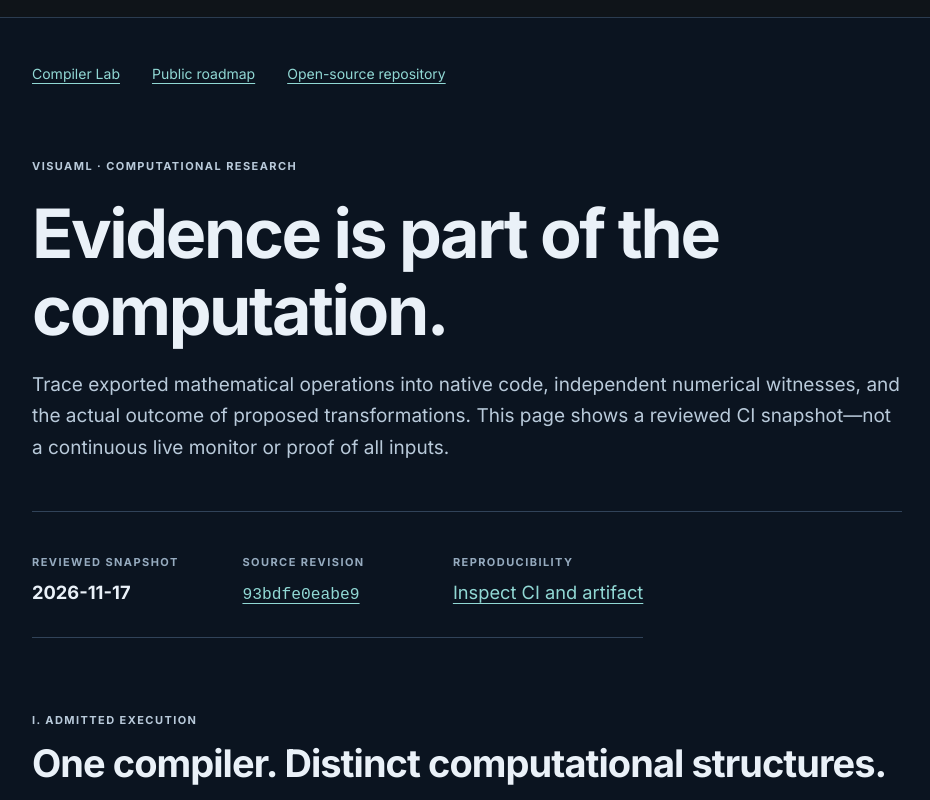
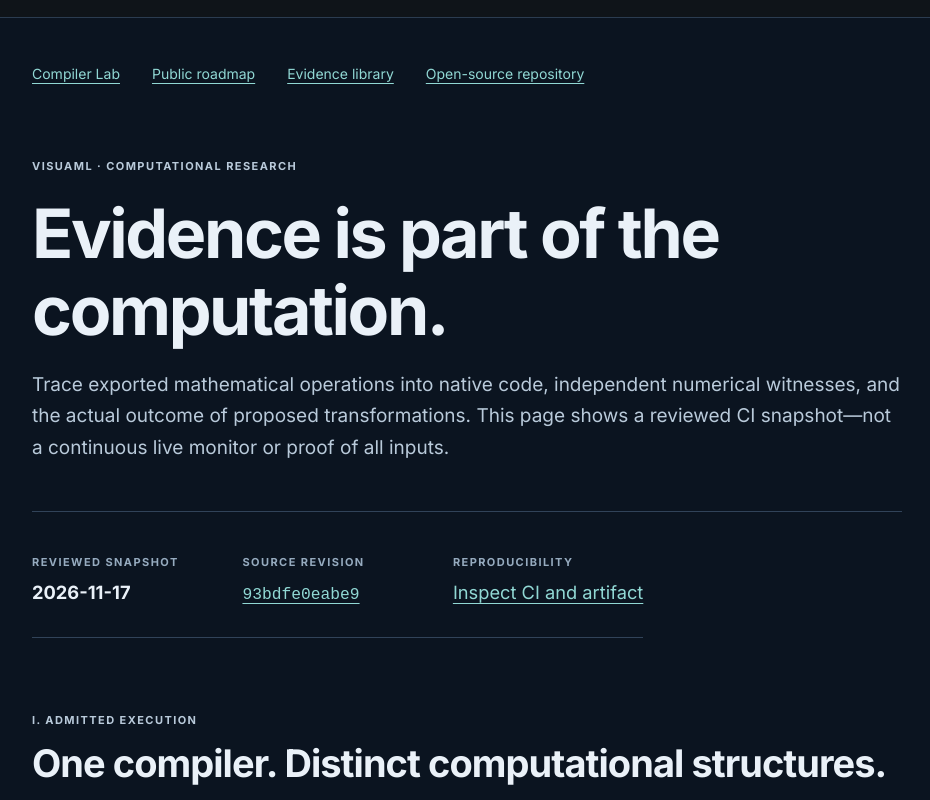
Before and after one commit to Caerii/VisuaML, a React (Vite) app in the folder visuaml-client/: page /research in a window 1280 px wide. Shown: the whole page, without its empty margins (18-948 px from the left). Built offline with nearby package versions, Linux system fonts and the light colour scheme; no server answers; what y-indexeddb would draw is missing.

Commit message:
feat(client): link Compounding Evidence Library from research and Compiler Lab

```diff
--- a/visuaml-client/src/ui/ResearchEvidence/ResearchEvidencePage.tsx
+++ b/visuaml-client/src/ui/ResearchEvidence/ResearchEvidencePage.tsx
@@ -43,6 +43,7 @@ export function ResearchEvidencePage() {
         <nav aria-label="Research navigation">
           <a href="/compiler">Compiler Lab</a>
           <a href="/roadmap">Public roadmap</a>
+          <a href="/research/library">Evidence library</a>
           <a href="https://github.com/Caerii/VisuaML" target="_blank" rel="noreferrer">
             Open-source repository
           </a>
```
